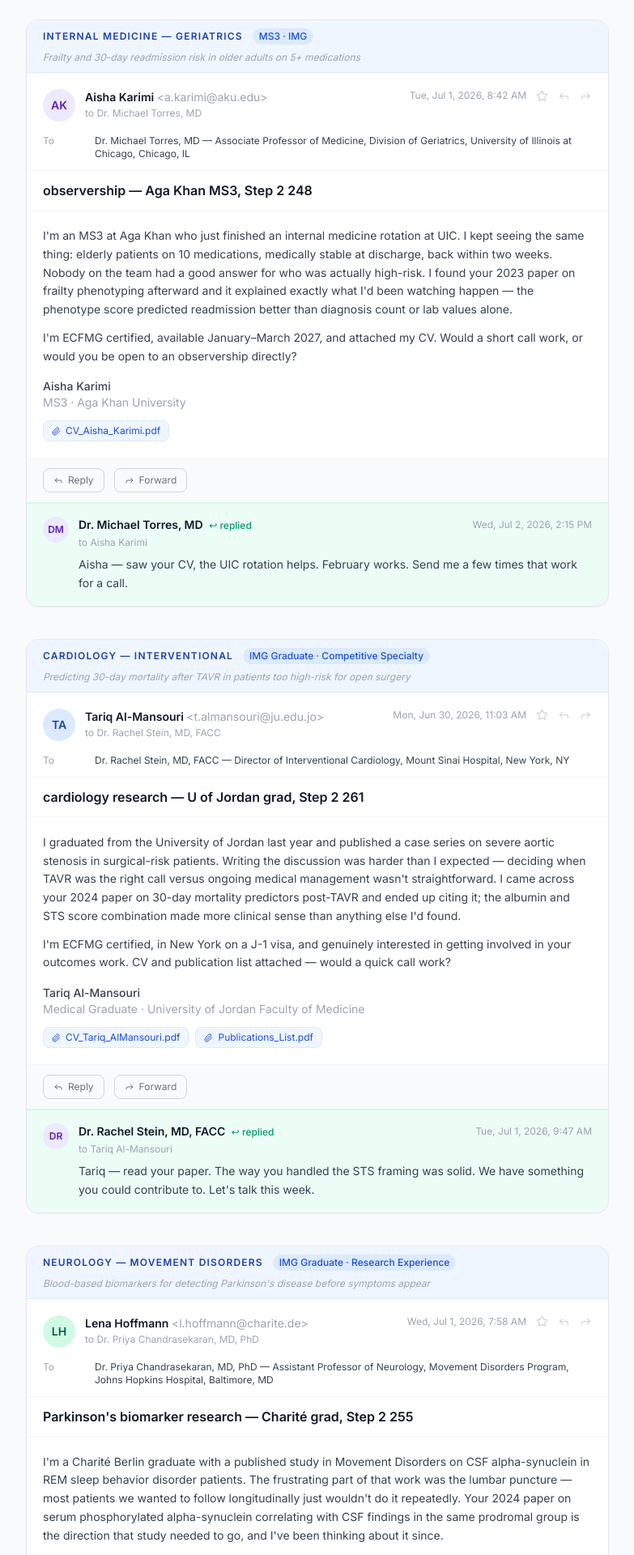
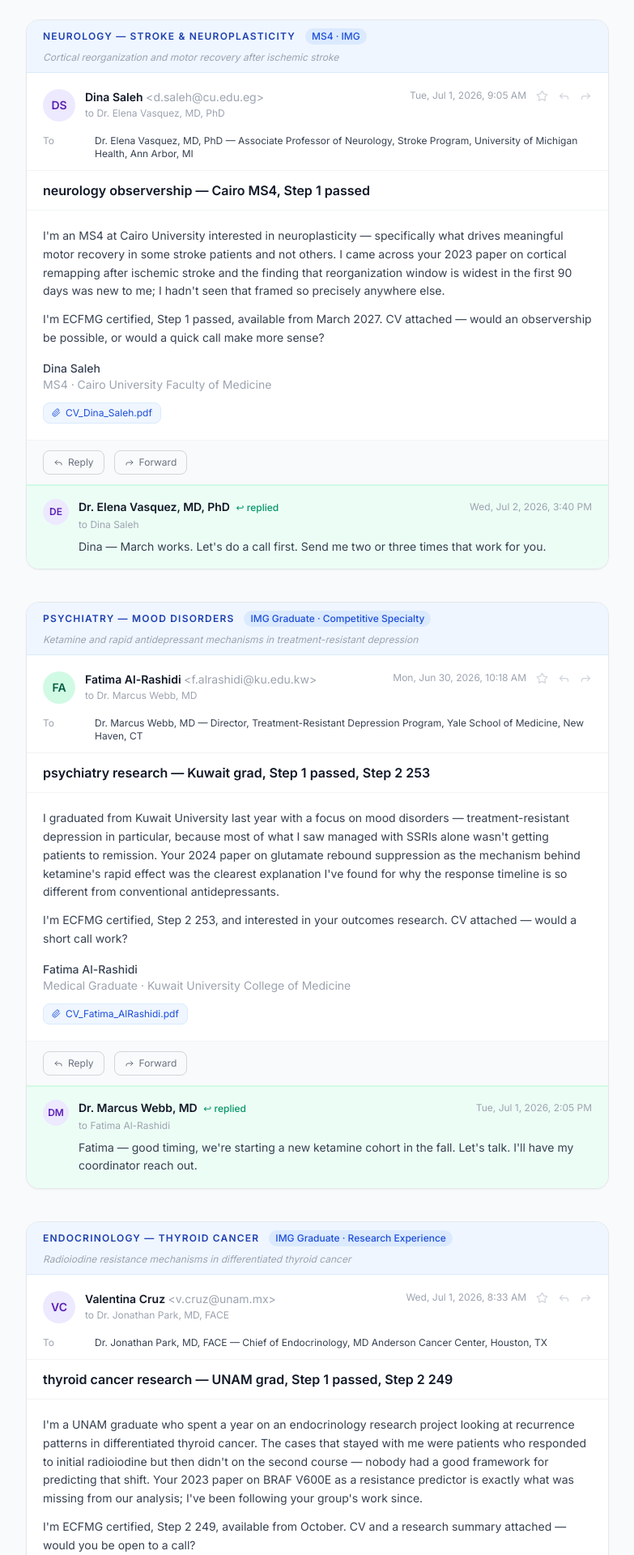
Before and after one commit to owner-cmd/imgoutreach-, a Next.js app: page /examples in a window 1280 px wide. Shown: the part 320-2240 px from the top of the page at 81% size, without its empty margins (248-1031 px from the left). Built offline with nearby package versions, Linux system fonts and the light colour scheme.

Commit message:
New personas on examples page, simpler interest-based homepage email

```diff
--- a/app/examples/page.tsx
+++ b/app/examples/page.tsx
@@ -3,87 +3,84 @@ import { ArrowRight, Reply, Forward, Star, Paperclip } from "lucide-react";
 
 const examples = [
   {
-    specialty: "Internal Medicine — Geriatrics",
-    tag: "MS3 · IMG",
+    specialty: "Neurology — Stroke & Neuroplasticity",
+    tag: "MS4 · IMG",
     physician: {
-      name: "Dr. Michael Torres, MD",
-      title: "Associate Professor of Medicine, Division of Geriatrics",
-      institution: "University of Illinois at Chicago",
-      city: "Chicago, IL",
-      research: "Frailty and 30-day readmission risk in older adults on 5+ medications",
+      name: "Dr. Elena Vasquez, MD, PhD",
+      title: "Associate Professor of Neurology, Stroke Program",
+      institution: "University of Michigan Health",
+      city: "Ann Arbor, MI",
+      research: "Cortical reorganization and motor recovery after ischemic stroke",
     },
     student: {
-      name: "Aisha Karimi",
-      school: "Aga Khan University",
-      email: "a.karimi@aku.edu",
-      year: "MS3",
-      credentials: "Step 2 CK: 248 · ECFMG certified · Completed internal medicine rotation at UIC",
+      name: "Dina Saleh",
+      school: "Cairo University Faculty of Medicine",
+      email: "d.saleh@cu.edu.eg",
+      year: "MS4",
     },
-    subject: "observership — Aga Khan MS3, Step 2 248",
-    body: `I'm an MS3 at Aga Khan who just finished an internal medicine rotation at UIC. I kept seeing the same thing: elderly patients on 10 medications, medically stable at discharge, back within two weeks. Nobody on the team had a good answer for who was actually high-risk. I found your 2023 paper on frailty phenotyping afterward and it explained exactly what I'd been watching happen — the phenotype score predicted readmission better than diagnosis count or lab values alone.
+    subject: "neurology observership — Cairo MS4, Step 1 passed",
+    body: `I'm an MS4 at Cairo University interested in neuroplasticity — specifically what drives meaningful motor recovery in some stroke patients and not others. I came across your 2023 paper on cortical remapping after ischemic stroke and the finding that reorganization window is widest in the first 90 days was new to me; I hadn't seen that framed so precisely anywhere else.
 
-I'm ECFMG certified, available January–March 2027, and attached my CV. Would a short call work, or would you be open to an observership directly?`,
-    attachments: ["CV_Aisha_Karimi.pdf"],
-    date: "Tue, Jul 1, 2026, 8:42 AM",
+I'm ECFMG certified, Step 1 passed, available from March 2027. CV attached — would an observership be possible, or would a quick call make more sense?`,
+    attachments: ["CV_Dina_Saleh.pdf"],
+    date: "Tue, Jul 1, 2026, 9:05 AM",
     reply: {
-      text: "Aisha — saw your CV, the UIC rotation helps. February works. Send me a few times that work for a call.",
-      date: "Wed, Jul 2, 2026, 2:15 PM",
+      text: "Dina — March works. Let's do a call first. Send me two or three times that work for you.",
+      date: "Wed, Jul 2, 2026, 3:40 PM",
     },
   },
   {
-    specialty: "Cardiology — Interventional",
+    specialty: "Psychiatry — Mood Disorders",
     tag: "IMG Graduate · Competitive Specialty",
     physician: {
-      name: "Dr. Rachel Stein, MD, FACC",
-      title: "Director of Interventional Cardiology",
-      institution: "Mount Sinai Hospital",
-      city: "New York, NY",
-      research: "Predicting 30-day mortality after TAVR in patients too high-risk for open surgery",
+      name: "Dr. Marcus Webb, MD",
+      title: "Director, Treatment-Resistant Depression Program",
+      institution: "Yale School of Medicine",
+      city: "New Haven, CT",
+      research: "Ketamine and rapid antidepressant mechanisms in treatment-resistant depression",
     },
     student: {
-      name: "Tariq Al-Mansouri",
-      school: "University of Jordan Faculty of Medicine",
-      email: "t.almansouri@ju.edu.jo",
+      name: "Fatima Al-Rashidi",
+      school: "Kuwait University College of Medicine",
+      email: "f.alrashidi@ku.edu.kw",
       year: "Medical Graduate",
-      credentials: "Step 1: 252 · Step 2 CK: 261 · ECFMG certified · J-1 visa · 2 first-author publications in cardiology",
     },
-    subject: "cardiology research — U of Jordan grad, Step 2 261",
-    body: `I graduated from the University of Jordan last year and published a case series on severe aortic stenosis in surgical-risk patients. Writing the discussion was harder than I expected — deciding when TAVR was the right call versus ongoing medical management wasn't straightforward. I came across your 2024 paper on 30-day mortality predictors post-TAVR and ended up citing it; the albumin and STS score combination made more clinical sense than anything else I'd found.
+    subject: "psychiatry research — Kuwait grad, Step 1 passed, Step 2 253",
+    body: `I graduated from Kuwait University last year with a focus on mood disorders — treatment-resistant depression in particular, because most of what I saw managed with SSRIs alone wasn't getting patients to remission. Your 2024 paper on glutamate rebound suppression as the mechanism behind ketamine's rapid effect was the clearest explanation I've found for why the response timeline is so different from conventional antidepressants.
 
-I'm ECFMG certified, in New York on a J-1 visa, and genuinely interested in getting involved in your outcomes work. CV and publication list attached — would a quick call work?`,
-    attachments: ["CV_Tariq_AlMansouri.pdf", "Publications_List.pdf"],
-    date: "Mon, Jun 30, 2026, 11:03 AM",
+I'm ECFMG certified, Step 2 253, and interested in your outcomes research. CV attached — would a short call work?`,
+    attachments: ["CV_Fatima_AlRashidi.pdf"],
+    date: "Mon, Jun 30, 2026, 10:18 AM",
     reply: {
-      text: "Tariq — read your paper. The way you handled the STS framing was solid. We have something you could contribute to. Let's talk this week.",
-      date: "Tue, Jul 1, 2026, 9:47 AM",
+      text: "Fatima — good timing, we're starting a new ketamine cohort in the fall. Let's talk. I'll have my coordinator reach out.",
+      date: "Tue, Jul 1, 2026, 2:05 PM",
     },
   },
   {
-    specialty: "Neurology — Movement Disorders",
+    specialty: "Endocrinology — Thyroid Cancer",
     tag: "IMG Graduate · Research Experience",
     physician: {
-      name: "Dr. Priya Chandrasekaran, MD, PhD",
-      title: "Assistant Professor of Neurology, Movement Disorders Program",
-      institution: "Johns Hopkins Hospital",
-      city: "Baltimore, MD",
-      research: "Blood-based biomarkers for detecting Parkinson's disease before symptoms appear",
+      name: "Dr. Jonathan Park, MD, FACE",
+      title: "Chief of Endocrinology",
+      institution: "MD Anderson Cancer Center",
+      city: "Houston, TX",
+      research: "Radioiodine resistance mechanisms in differentiated thyroid cancer",
     },
     student: {
-      name: "Lena Hoffmann",
-      school: "Charité – Universitätsmedizin Berlin",
-      email: "l.hoffmann@charite.de",
+      name: "Valentina Cruz",
+      school: "Universidad Nacional Autónoma de México",
+      email: "v.cruz@unam.mx",
       year: "Medical Graduate",
-      credentials: "Step 1: 247 · Step 2 CK: 255 · ECFMG certified · Published in Movement Disorders journal · B2 visa, no sponsorship needed",
     },
-    subject: "Parkinson's biomarker research — Charité grad, Step 2 255",
-    body: `I'm a Charité Berlin graduate with a published study in Movement Disorders on CSF alpha-synuclein in REM sleep behavior disorder patients. The frustrating part of that work was the lumbar puncture — most patients we wanted to follow longitudinally just wouldn't do it repeatedly. Your 2024 paper on serum phosphorylated alpha-synuclein correlating with CSF findings in the same prodromal group is the direction that study needed to go, and I've been thinking about it since.
+    subject: "thyroid cancer research — UNAM grad, Step 1 passed, Step 2 249",
+    body: `I'm a UNAM graduate who spent a year on an endocrinology research project looking at recurrence patterns in differentiated thyroid cancer. The cases that stayed with me were patients who responded to initial radioiodine but then didn't on the second course — nobody had a good framework for predicting that shift. Your 2023 paper on BRAF V600E as a resistance predictor is exactly what was missing from our analysis; I've been following your group's work since.
 
-I'm ECFMG certified, on a B2 visa, available from September. CV and the paper attached — would you be open to a call?`,
-    attachments: ["CV_Lena_Hoffmann.pdf", "Hoffmann_MovementDisorders_2025.pdf"],
-    date: "Wed, Jul 1, 2026, 7:58 AM",
+I'm ECFMG certified, Step 2 249, available from October. CV and a research summary attached — would you be open to a call?`,
+    attachments: ["CV_Valentina_Cruz.pdf", "Research_Summary.pdf"],
+    date: "Wed, Jul 1, 2026, 8:33 AM",
     reply: {
-      text: "Lena — we're actually recruiting that exact REM behavior disorder population right now for a validation cohort. Let's talk. My coordinator will reach out.",
-      date: "Thu, Jul 2, 2026, 11:22 AM",
+      text: "Valentina — the BRAF work is central to what we're doing now. Send your CV directly and let's find a time.",
+      date: "Thu, Jul 2, 2026, 10:55 AM",
     },
   },
 ];
--- a/app/page.tsx
+++ b/app/page.tsx
@@ -16,17 +16,17 @@ const steps = [
 ];
 
 const emailExample = {
-  from: "Rania Haddad <r.haddad@ju.edu.jo>",
-  to: "Dr. James Whitfield, MD — Duke University Hematology/Oncology",
-  subject: "hematology research — Jordan grad, Step 1 passed, Step 2 258",
-  date: "Mon, Jun 30, 2026, 9:14 AM",
-  body: `I graduated from the University of Jordan last spring and spent six months on a hematology ward where almost every AML patient we tried to consolidate ended up back in with neutropenic fever — the timing felt arbitrary rather than guided by anything predictive. Your 2023 paper on MRD-guided consolidation timing is exactly what our team needed; the MFC cutoff you used made the decision logic clearer than anything in our local protocol. I'm ECFMG certified, Step 1 passed, Step 2 258, available from August. CV attached — would it make sense to get on a call?`,
-  signoff: "Rania Haddad | University of Jordan Faculty of Medicine",
-  attachments: ["CV_Rania_Haddad.pdf"],
+  from: "Nour Mansour <n.mansour@alexmed.edu.eg>",
+  to: "Dr. Claire Bennett, MD — Mayo Clinic Neurology",
+  subject: "neurology observership — Alexandria MS4, Step 1 passed",
+  date: "Mon, Jun 30, 2026, 8:47 AM",
+  body: `I'm an MS4 at Alexandria University with a strong interest in neuroplasticity and recovery after brain injury. I came across your 2024 paper on constraint-induced movement therapy outcomes after stroke and found the correlation between early cortical reorganization and long-term motor gains genuinely surprising — I hadn't expected the effect size to hold at 12 months. I'm ECFMG certified, Step 1 passed, available from February 2027. CV attached — would an observership be possible?`,
+  signoff: "Nour Mansour | Alexandria University Faculty of Medicine",
+  attachments: ["CV_Nour_Mansour.pdf"],
   reply: {
-    from: "Dr. James Whitfield",
-    text: "Rania — the MRD framing you described is exactly what we're building on. Send me a few times next week.",
-    date: "Tue, Jul 1, 2026, 11:38 AM",
+    from: "Dr. Claire Bennett",
+    text: "Nour — February works. Let's do a quick call first. Send me a couple of times that work for you.",
+    date: "Tue, Jul 1, 2026, 10:22 AM",
   },
 };
 
@@ -140,7 +140,7 @@ export default function Home() {
           {/* Physician reply */}
           <div className="border-t-2 border-emerald-100 bg-emerald-50 px-5 py-4">
             <div className="flex items-start gap-3">
-              <div className="w-8 h-8 rounded-full bg-emerald-100 text-emerald-800 flex items-center justify-center text-xs font-semibold shrink-0">JW</div>
+              <div className="w-8 h-8 rounded-full bg-emerald-100 text-emerald-800 flex items-center justify-center text-xs font-semibold shrink-0">CB</div>
               <div className="flex-1">
                 <div className="flex items-center justify-between mb-1">
                   <p className="text-sm font-semibold text-gray-900">
```
